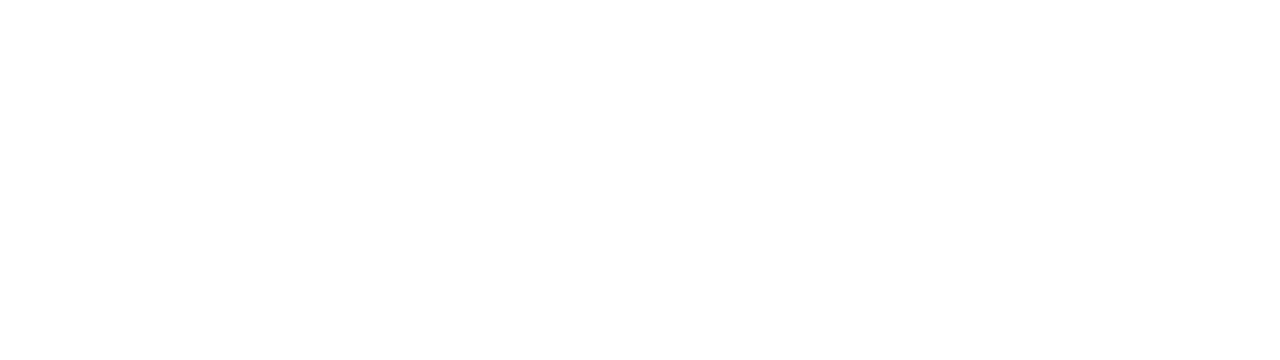
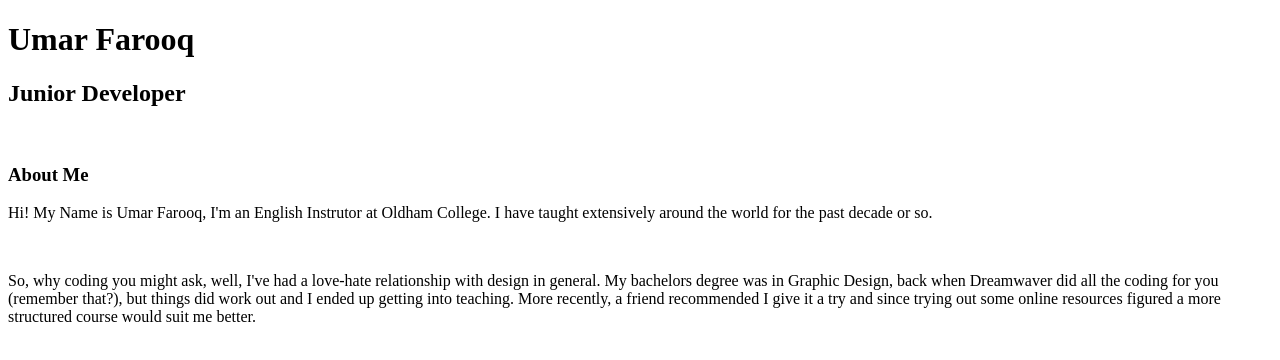
Before and after one commit to u1986f/porfolio, a plain HTML site: page projects/portfolio/index.html in a window 1280 px wide. Drawn offline with Linux system fonts and the light colour scheme.

Commit message:
feat: A change has been made

```diff
--- a/projects/portfolio/index.html
+++ b/projects/portfolio/index.html
@@ -1,6 +1,8 @@
 <!DOCTYPE html>
-<html>
-    <head>
-        <title>Umar Farooq</title>
-            <body>
-                <h1>
+<h1><b>Umar Farooq</b><h1>
+<h2>Junior Developer</h1>
+<br />
+<h3>About Me</h3>
+<p>Hi! My Name is Umar Farooq, I'm an English Instrutor at Oldham College. I have taught extensively around the world for the past decade or so.</p>
+<br />
+<p>So, why coding you might ask, well, I've had a love-hate relationship with design in general. My bachelors degree was in Graphic Design, back when Dreamwaver did all the coding for you (remember that?), but things did work out and I ended up getting into teaching. More recently, a friend recommended I give it a try and since trying out some online resources figured a more structured course would suit me better.</p>
```
